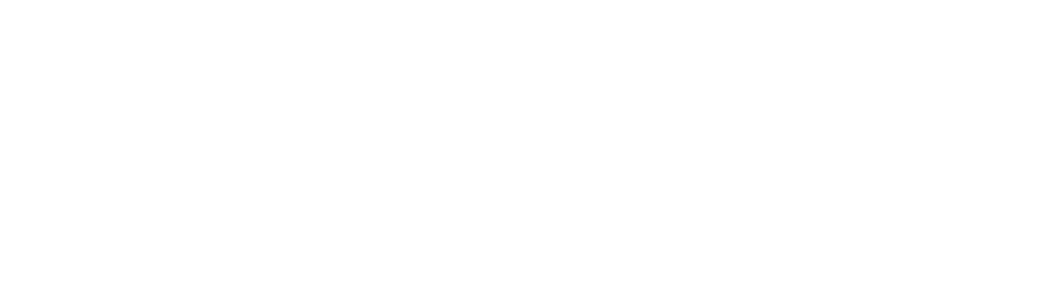
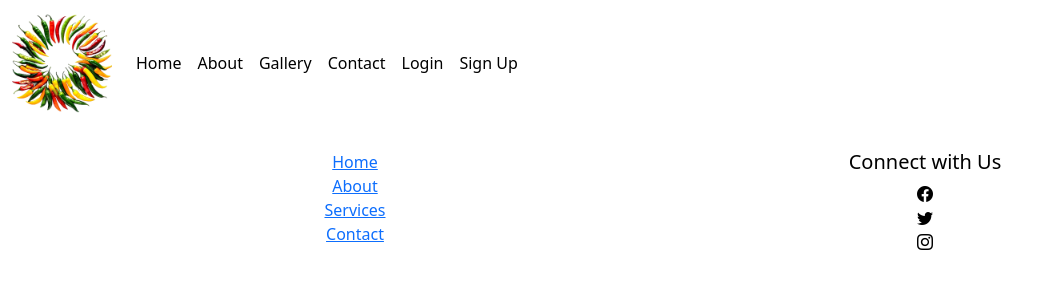
Before and after one commit to akcarter2/personal-project2, a plain HTML site: page pages/gallery.html in a window 1280 px wide. Shown: the whole page, without its empty margins (0-1052 px from the left). Drawn offline with nearby package versions, Linux system fonts and the light colour scheme.

Commit message:
updated html pages
updated pages with basic structure coding

```diff
--- a/pages/about.html
+++ b/pages/about.html
@@ -18,8 +18,8 @@
       rel="stylesheet"
     />
     <script src="https://cdn.jsdelivr.net/npm/bootstrap@5.3.3/dist/js/bootstrap.bundle.min.js"></script>
-    <link rel="stylesheet" href="css/style.css" />
-    <link rel="shortcut icon" href="images/peppers.png" type="image/x-icon" />
+    <link rel="stylesheet" href="../css/style.css" />
+    <link rel="shortcut icon" href="../images/peppers.png" type="image/x-icon" />
 
     <title>Carter's Bell Peppers</title>
   </head>
--- a/pages/gallery.html
+++ b/pages/gallery.html
@@ -0,0 +1,143 @@
+<!DOCTYPE html>
+<html lang="en">
+  <head>
+    <meta charset="UTF-8" />
+    <meta name="viewport" content="width=device-width, initial-scale=1.0" />
+    <link
+      href="https://cdn.jsdelivr.net/npm/bootstrap@5.3.3/dist/css/bootstrap.min.css"
+      rel="stylesheet"
+      integrity="sha384-QWTKZyjpPEjISv5WaRU9OFeRpok6YctnYmDr5pNlyT2bRjXh0JMhjY6hW+ALEwIH"
+      crossorigin="anonymous"
+    />
+    <link
+      rel="stylesheet"
+      href="https://cdn.jsdelivr.net/npm/bootstrap-icons@1.3.0/font/bootstrap-icons.css"
+    />
+    <link
+      href="https://cdn.jsdelivr.net/npm/bootstrap@5.3.3/dist/css/bootstrap.min.css"
+      rel="stylesheet"
+    />
+    <script src="https://cdn.jsdelivr.net/npm/bootstrap@5.3.3/dist/js/bootstrap.bundle.min.js"></script>
+    <link rel="stylesheet" href="../css/style.css" />
+    <link rel="shortcut icon" href="../images/peppers.png" type="image/x-icon" />
+
+    <title>Carter's Bell Peppers</title>
+  </head>
+  <body>
+    <!-- NAVBAR -->
+    <nav class="navbar navbar-expand-sm bg-white navbar-light">
+      <div class="container-fluid">
+        <a class="navbar-brand" href="../index.html"
+          ><img
+            class="img-fluid"
+            src="../images/peppers.png"
+            alt="Fashion_One_Logo"
+            height="100"
+            width="100"
+        /></a>
+        <button
+          class="navbar-toggler"
+          type="button"
+          data-bs-toggle="collapse"
+          data-bs-target="#collapsibleNavbar"
+        >
+          <span class="navbar-toggler-icon"></span>
+        </button>
+        <div class="collapse navbar-collapse" id="collapsibleNavbar">
+          <ul class="navbar-nav">
+            <li class="nav-item">
+              <a class="nav-link text-end text-black" href="../index.html">Home</a>
+            </li>
+            <li class="nav-item">
+              <a class="nav-link text-end text-black" href="about.html"
+                >About</a
+              >
+            </li>
+            <li class="nav-item">
+              <a class="nav-link text-end text-black" href="gallery.html"
+                >Gallery</a
+              >
+            </li>
+            <li class="nav-item">
+              <a class="nav-link text-end text-black" href="contact.html"
+                >Contact</a
+              >
+            </li>
+            <li class="nav-item">
+              <a class="nav-link text-end text-black" href="login.html"
+                >Login</a
+              >
+            </li>
+            <li class="nav-item">
+              <a class="nav-link text-end text-black" href="signup.html"
+                >Sign Up</a
+              >
+            </li>
+          </ul>
+        </div>
+      </div>
+    </nav>
+    <!-- End NAVBAR -->
+
+    <!-- Intro of farm  -->
+
+    <!-- end of intro to farm  -->
+
+    <!-- Hero Section -->
+    <section class="hero">
+      <!-- hero content -->
+
+    </section>
+    <!-- end of Hero Section -->
+
+    <!-- Feature Section -->
+
+    <section>
+      <!-- content for first section -->
+
+    </section>
+
+
+      <!-- content for second section of Feature Section-->
+
+    <!-- end of Feature Section -->
+
+    <!-- Footer -->
+    <section>
+      <footer class="bg-white text-black py-4">
+        <div class="container text-center">
+          <div class="row">
+            <div class="col-md-6">
+              <ul class="list-unstyled">
+                <li><a href="#">Home</a></li>
+                <li><a href="#">About</a></li>
+                <li><a href="#">Services</a></li>
+                <li><a href="#">Contact</a></li>
+              </ul>
+            </div>
+            <div class="col-md-6">
+              <h5>Connect with Us</h5>
+              <ul class="list-unstyled">
+                <li>
+                  <a href="#" style="color: black"
+                    ><i class="bi bi-facebook"></i
+                  ></a>
+                </li>
+                <li>
+                  <a href="#" style="color: black"
+                    ><i class="bi bi-twitter"></i
+                  ></a>
+                </li>
+                <li>
+                  <a href="#" style="color: black"
+                    ><i class="bi bi-instagram"></i
+                  ></a>
+                </li>
+              </ul>
+            </div>
+          </div>
+        </div>
+      </footer>
+    </section>
+  </body>
+</html>
```
Also changed, not shown: pages/contact.html (+143 -0 lines), pages/login.html (+55 -0 lines).
